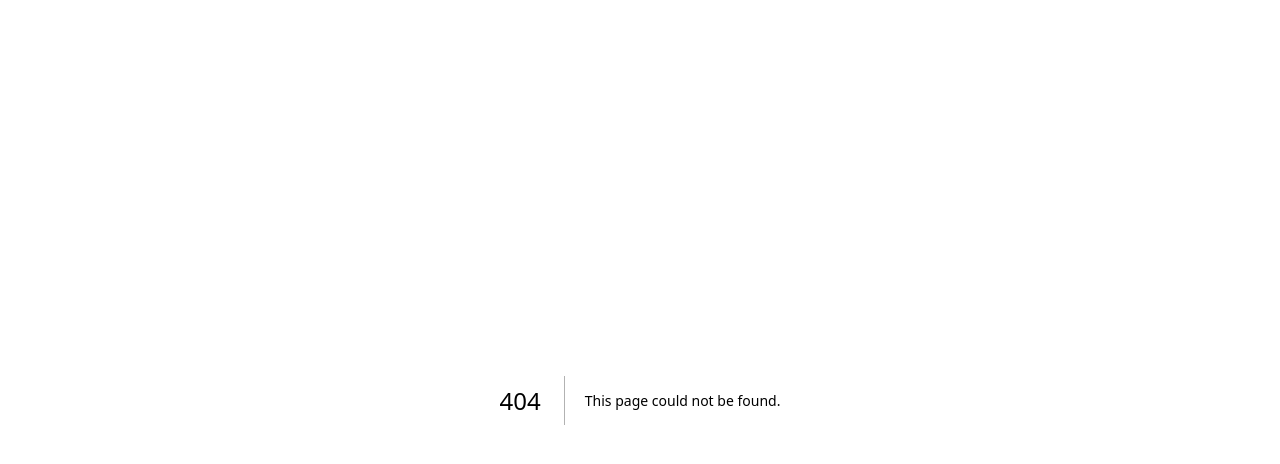
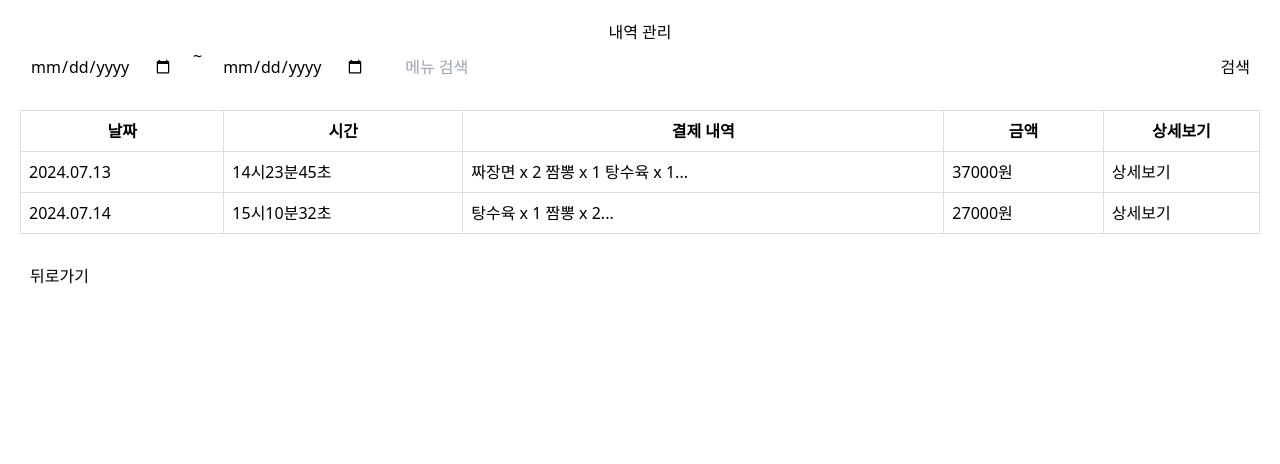
Before and after one commit to KioSSGk/kiossgk, a Next.js app: page /components/PaymentHistoryPage in a window 1280 px wide. Before the commit this address had no page. Shown: the top 464 px of the page. Built offline with nearby package versions, Linux system fonts and the light colour scheme.

Commit message:
feat : 내역관리 기능 개발 (#31)
feat : 내역관리 기능 개발 완료했습니다. fix #17

```diff
--- /dev/null
+++ b/src/pages/api/payment-history.ts
@@ -0,0 +1,35 @@
+import type { NextApiRequest, NextApiResponse } from 'next';
+
+const handler = (req: NextApiRequest, res: NextApiResponse) => {
+    if (req.method === 'GET') {
+        const { startDate, endDate } = req.query;
+
+        const payments = [
+            {
+                date: '2024.07.13',
+                time: '14시23분45초',
+                details: '짜장면 x 2 짬뽕 x 1 탕수육 x 1...',
+                amount: '37000원'
+            },
+            {
+                date: '2024.07.14',
+                time: '15시10분32초',
+                details: '탕수육 x 1 짬뽕 x 2...',
+                amount: '27000원'
+            }
+        ];
+
+        const filteredPayments = payments.filter(payment => {
+            const paymentDate = new Date(payment.date.replace(/\./g, '-'));
+            const start = new Date(startDate as string);
+            const end = new Date(endDate as string);
+            return paymentDate >= start && paymentDate <= end;
+        });
+
+        res.status(200).json(filteredPayments);
+    } else {
+        res.status(405).json({ message: 'Method Not Allowed' });
+    }
+};
+
+export default handler;
--- a/src/pages/components/MenuForm.tsx
+++ b/src/pages/components/MenuForm.tsx
@@ -1,4 +1,3 @@
-// src/components/MenuForm.tsx
 import React, { useState, useEffect } from 'react';
 import axios from 'axios';
 
@@ -8,11 +7,18 @@ interface MenuFormProps {
     onCancel: () => void;
 }
 
+interface Option {
+    name: string;
+    price: number;
+}
+
 const MenuForm: React.FC<MenuFormProps> = ({ item, onSave, onCancel }) => {
     const [formData, setFormData] = useState(item);
+    const [options, setOptions] = useState<Option[]>([]);
 
     useEffect(() => {
         setFormData(item);
+        setOptions(item.options || []);
     }, [item]);
 
     const handleChange = (e: React.ChangeEvent<HTMLInputElement | HTMLTextAreaElement | HTMLSelectElement>) => {
@@ -23,11 +29,11 @@ const MenuForm: React.FC<MenuFormProps> = ({ item, onSave, onCancel }) => {
     const handleFileChange = async (e: React.ChangeEvent<HTMLInputElement>) => {
         if (e.target.files) {
             const file = e.target.files[0];
-            const formData = new FormData();
-            formData.append('image', file);
+            const uploadData = new FormData();
+            uploadData.append('image', file);
 
             try {
-                const response = await axios.post('/api/upload', formData, {
+                const response = await axios.post('/api/upload', uploadData, {
                     headers: {
                         'Content-Type': 'multipart/form-data',
                     },
@@ -39,9 +45,24 @@ const MenuForm: React.FC<MenuFormProps> = ({ item, onSave, onCancel }) => {
         }
     };
 
+    const handleOptionChange = (index: number, field: string, value: string | number) => {
+        const newOptions = [...options];
+        newOptions[index] = { ...newOptions[index], [field]: value };
+        setOptions(newOptions);
+    };
+
+    const handleAddOption = () => {
+        setOptions([...options, { name: '', price: 0 }]);
+    };
+
+    const handleRemoveOption = (index: number) => {
+        const newOptions = options.filter((_, i) => i !== index);
+        setOptions(newOptions);
+    };
+
     const handleSubmit = (e: React.FormEvent) => {
         e.preventDefault();
-        onSave(formData);
+        onSave({ ...formData, options });
     };
 
     return (
@@ -80,6 +101,29 @@ const MenuForm: React.FC<MenuFormProps> = ({ item, onSave, onCancel }) => {
                 <label style={{ color: 'white' }}>이미지</label>
                 <input type="file" name="image" onChange={handleFileChange} required style={{ backgroundColor: 'white', color: 'black' }} />
             </div>
+            <div>
+                <label style={{ color: 'white' }}>옵션</label>
+                {options.map((option, index) => (
+                    <div key={index} style={{ display: 'flex', alignItems: 'center', marginBottom: '10px' }}>
+                        <input
+                            type="text"
+                            placeholder="옵션 이름"
+                            value={option.name}
+                            onChange={(e) => handleOptionChange(index, 'name', e.target.value)}
+                            style={{ backgroundColor: 'white', color: 'black', marginRight: '10px' }}
+                        />
+                        <input
+                            type="number"
+                            placeholder="옵션 가격"
+                            value={option.price}
+                            onChange={(e) => handleOptionChange(index, 'price', Number(e.target.value))}
+                            style={{ backgroundColor: 'white', color: 'black', marginRight: '10px' }}
+                        />
+                        <button type="button" onClick={() => handleRemoveOption(index)} style={{ color: 'white', backgroundColor: 'red' }}>삭제</button>
+                    </div>
+                ))}
+                <button type="button" onClick={handleAddOption} style={{ color: 'white', backgroundColor: 'green' }}>옵션 추가</button>
+            </div>
             <div style={{ display: 'flex', justifyContent: 'space-between' }}>
                 <button type="submit" style={{ backgroundColor: 'white', color: 'black', padding: '10px 20px', border: 'none', borderRadius: '5px', cursor: 'pointer' }}>저장</button>
                 <button type="button" onClick={onCancel} style={{ backgroundColor: 'white', color: 'black', padding: '10px 20px', border: 'none', borderRadius: '5px', cursor: 'pointer' }}>취소</button>
--- /dev/null
+++ b/src/pages/components/PaymentHistoryPage.tsx
@@ -0,0 +1,93 @@
+import React, { useState, useEffect } from 'react';
+import axios from 'axios';
+
+const PaymentHistoryPage: React.FC = () => {
+    const [payments, setPayments] = useState<any[]>([]);
+    const [error, setError] = useState<string | null>(null);
+    const [startDate, setStartDate] = useState<string>('');
+    const [endDate, setEndDate] = useState<string>('');
+
+    const fetchPayments = async (start: string, end: string) => {
+        try {
+            const response = await axios.get('/api/payment-history', {
+                params: { startDate: start, endDate: end }
+            });
+            setPayments(response.data);
+            setError(null);
+        } catch (error) {
+            console.error('Error fetching payment history:', error);
+            setError('결제 내역을 불러오는데 실패했습니다.');
+        }
+    };
+
+    useEffect(() => {
+        // 초기 데이터 로드
+        fetchPayments('2024-07-01', '2024-07-31');
+    }, []);
+
+    const handleSearch = () => {
+        if (startDate && endDate) {
+            fetchPayments(startDate, endDate);
+        } else {
+            setError('날짜 범위를 선택하세요.');
+        }
+    };
+
+    return (
+        <div style={{ backgroundColor: 'white', minHeight: '100vh', padding: '20px' }}>
+            <h1 style={{ textAlign: 'center' }}>내역 관리</h1>
+            <div style={{ display: 'flex', justifyContent: 'space-between', marginBottom: '20px' }}>
+                <input
+                    type="date"
+                    value={startDate}
+                    onChange={(e) => setStartDate(e.target.value)}
+                    style={{ padding: '10px', marginRight: '10px' }}
+                />
+                <span>~</span>
+                <input
+                    type="date"
+                    value={endDate}
+                    onChange={(e) => setEndDate(e.target.value)}
+                    style={{ padding: '10px', marginLeft: '10px' }}
+                />
+                <input
+                    type="text"
+                    placeholder="메뉴 검색"
+                    style={{ padding: '10px', marginLeft: '20px', flex: '1' }}
+                />
+                <button
+                    onClick={handleSearch}
+                    style={{ padding: '10px', marginLeft: '10px' }}
+                >
+                    검색
+                </button>
+            </div>
+            {error && <p style={{ color: 'red' }}>{error}</p>}
+            <table style={{ width: '100%', borderCollapse: 'collapse', marginBottom: '20px' }}>
+                <thead>
+                    <tr>
+                        <th style={{ border: '1px solid #ddd', padding: '8px' }}>날짜</th>
+                        <th style={{ border: '1px solid #ddd', padding: '8px' }}>시간</th>
+                        <th style={{ border: '1px solid #ddd', padding: '8px' }}>결제 내역</th>
+                        <th style={{ border: '1px solid #ddd', padding: '8px' }}>금액</th>
+                        <th style={{ border: '1px solid #ddd', padding: '8px' }}>상세보기</th>
+                    </tr>
+                </thead>
+                <tbody>
+                    {payments.map((payment, index) => (
+                        <tr key={index}>
+                            <td style={{ border: '1px solid #ddd', padding: '8px' }}>{payment.date}</td>
+                            <td style={{ border: '1px solid #ddd', padding: '8px' }}>{payment.time}</td>
+                            <td style={{ border: '1px solid #ddd', padding: '8px' }}>{payment.details}</td>
+                            <td style={{ border: '1px solid #ddd', padding: '8px' }}>{payment.amount}</td>
+                            <td style={{ border: '1px solid #ddd', padding: '8px' }}><button>상세보기</button></td>
+                        </tr>
+                    ))}
+                </tbody>
+            </table>
+            <button onClick={() => alert('뒤로가기')} style={{ padding: '10px' }}>뒤로가기</button>
+        </div>
+    );
+};
+
+export default PaymentHistoryPage;
--- /dev/null
+++ b/src/pages/payment-history.tsx
@@ -0,0 +1,8 @@
+import React from 'react';
+import PaymentHistoryPage from './components/PaymentHistoryPage';
+
+const PaymentHistory: React.FC = () => {
+    return <PaymentHistoryPage />;
+};
+
+export default PaymentHistory;
```
